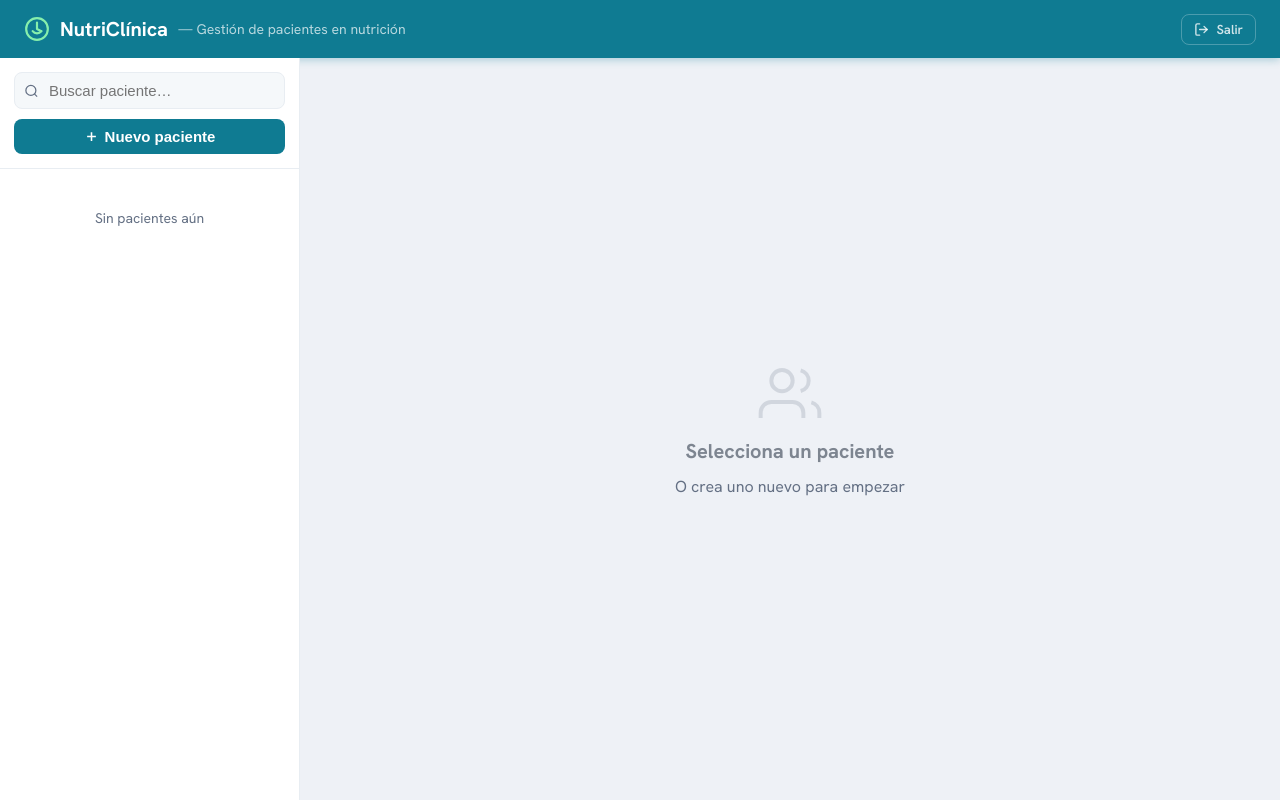
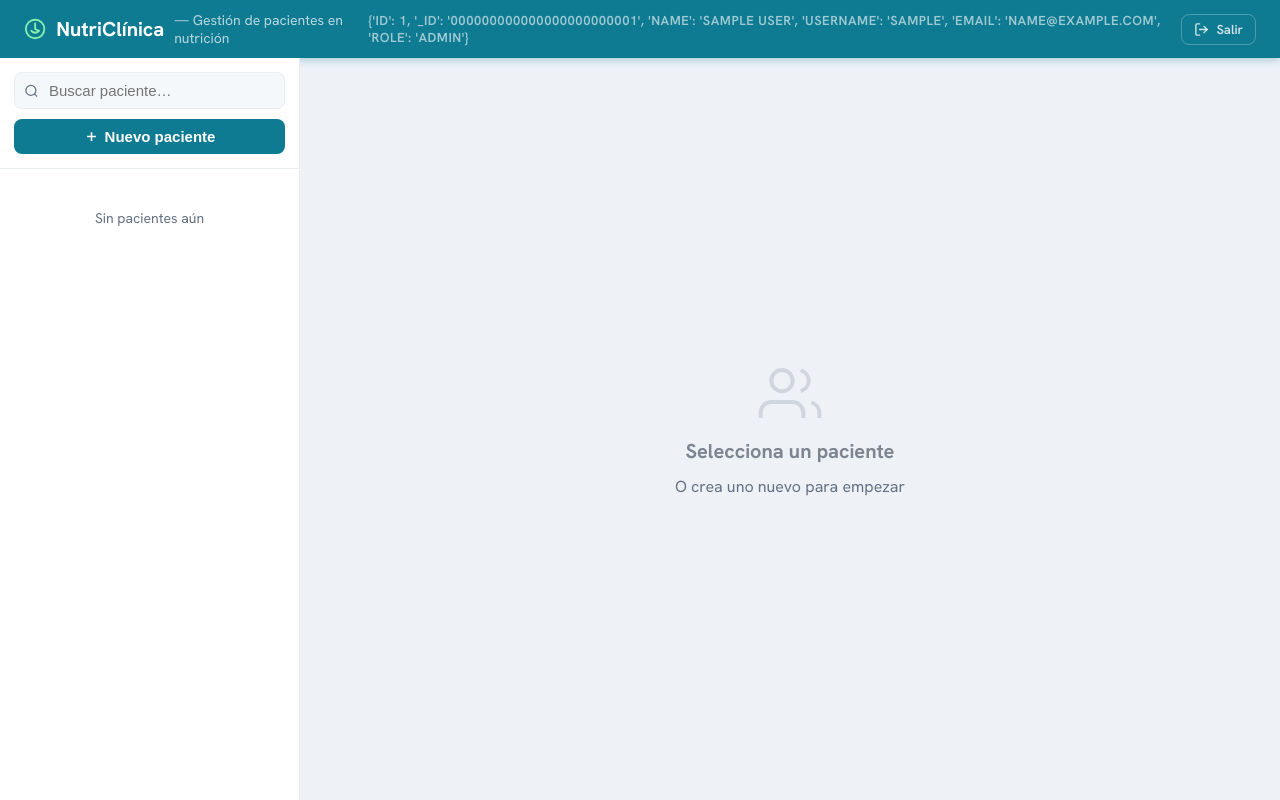
Before and after one commit to rechedev9/nutriclinica-app, a Flask app: page / in a window 1280 px wide. Run offline with Flask 3, Linux system fonts and the light colour scheme; the visitor is signed in with stand-in values (Sample User, id 1); data that the repository does not hold is empty.

Commit message:
Mostrar usuario en mayúsculas junto al botón Salir en el header
Co-Authored-By: Claude Sonnet 4.6 <noreply@anthropic.com>

```diff
--- a/app.py
+++ b/app.py
@@ -127,7 +127,7 @@ def logout():
 @app.route('/')
 @login_required
 def index():
-    return render_template('index.html')
+    return render_template('index.html', usuario=session.get('usuario', ''))
 
 
 # ─── PACIENTES ────────────────────────────────────────────────────────────────
--- a/templates/index.html
+++ b/templates/index.html
@@ -370,10 +370,13 @@
       <span class="logo-sub">— Gestión de pacientes en nutrición</span>
     </div>
   </div>
-  <a href="/logout" style="display:flex;align-items:center;gap:7px;color:rgba(255,255,255,0.8);font-size:13px;font-weight:600;text-decoration:none;padding:6px 12px;border-radius:8px;border:1px solid rgba(255,255,255,0.25);transition:background .2s" onmouseover="this.style.background='rgba(255,255,255,0.15)'" onmouseout="this.style.background='transparent'">
-    <svg width="15" height="15" viewBox="0 0 24 24" fill="none" stroke="currentColor" stroke-width="2.2" stroke-linecap="round" stroke-linejoin="round"><path d="M9 21H5a2 2 0 0 1-2-2V5a2 2 0 0 1 2-2h4"/><polyline points="16 17 21 12 16 7"/><line x1="21" y1="12" x2="9" y2="12"/></svg>
-    Salir
-  </a>
+  <div style="display:flex;align-items:center;gap:12px">
+    {% if usuario %}<span style="color:rgba(255,255,255,0.6);font-size:13px;font-weight:600;letter-spacing:.04em">{{ usuario | upper }}</span>{% endif %}
+    <a href="/logout" style="display:flex;align-items:center;gap:7px;color:rgba(255,255,255,0.8);font-size:13px;font-weight:600;text-decoration:none;padding:6px 12px;border-radius:8px;border:1px solid rgba(255,255,255,0.25);transition:background .2s" onmouseover="this.style.background='rgba(255,255,255,0.15)'" onmouseout="this.style.background='transparent'">
+      <svg width="15" height="15" viewBox="0 0 24 24" fill="none" stroke="currentColor" stroke-width="2.2" stroke-linecap="round" stroke-linejoin="round"><path d="M9 21H5a2 2 0 0 1-2-2V5a2 2 0 0 1 2-2h4"/><polyline points="16 17 21 12 16 7"/><line x1="21" y1="12" x2="9" y2="12"/></svg>
+      Salir
+    </a>
+  </div>
 </header>
 <div class="sidebar-backdrop" id="sidebarBackdrop" onclick="toggleSidebar()"></div>
 
```
